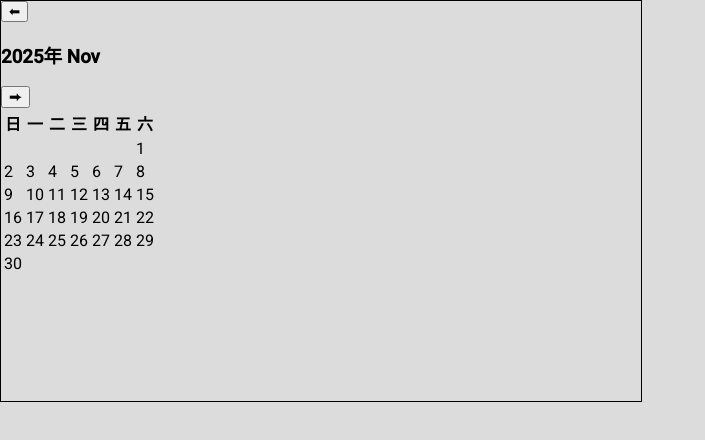
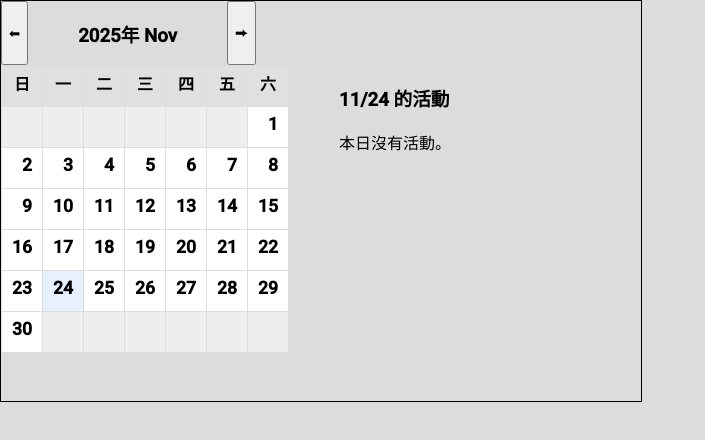
Before and after one commit to Jia-02/group_project_frontend, an Angular app: page /calendar in a window 1280 px wide. Shown: the top 440 px of the page, without its empty margins (0-705 px from the left). Built offline with nearby package versions, Linux system fonts and the light colour scheme.

Commit message:
一些css 行事曆

```diff
--- a/src/app/calendar/calendar.component.html
+++ b/src/app/calendar/calendar.component.html
@@ -1,13 +1,13 @@
 <div class="block">
-  <div>
+  <div class="display">
     <button (click)="prevMonth()">⬅</button>
     <h3>{{ currentMonth | date: 'yyyy年 MMM' }}</h3>
     <button (click)="nextMonth()">⮕</button>
   </div>
 
-  <div>
+  <div class="display">
     <div>
-      <table>
+      <table class="calendar-table">
         <thead>
           <tr>
             @for (dayName of dayNames; track $index) {
@@ -18,18 +18,18 @@
 
         <tbody>
           @for (week of monthWeeks; track $index) {
-          <tr >
+          <tr class="calendar-week">
             @for (day of week; track $index) {
-            <td
+            <td class="calendar-day"
               [class.is-current-month]="day && (day | date: 'MM') === (currentMonth | date: 'MM')"
               [class.is-selected]="day && (day | date: 'yyyyMMdd') === (selectedDay | date: 'yyyyMMdd')"
               (click)="selectDay(day)">
 
               @if (day) {
-              <span >{{ day | date: "d" }}</span>
+              <span class="day-number">{{ day | date: "d" }}</span>
 
               @if (hasActivity(day)) {
-              <div  title="有活動"></div>
+              <div title="有活動"></div>
               }
               }
             </td>
@@ -39,5 +39,24 @@
         </tbody>
       </table>
     </div>
+
+    <div>
+      <h3>{{ selectedDay | date: 'MM/dd' }} 的活動</h3>
+
+      <div>
+        @if (selectedDayActivities.length) {
+        <ul>
+          @for (activity of selectedDayActivities; track $index) {
+          <li>
+            <span>{{ activity.time }}</span> -
+            <span>{{ activity.title }}</span>
+          </li>
+          }
+        </ul>
+        } @else {
+        <p>本日沒有活動。</p>
+        }
+      </div>
+    </div>
   </div>
 </div>
--- a/src/app/calendar/calendar.component.scss
+++ b/src/app/calendar/calendar.component.scss
@@ -3,3 +3,54 @@
   height: 50%;
   border: 1px solid black;
 }
+
+.display{
+  display: flex;
+  gap: 50px;
+}
+
+.calendar-table {
+  width: 50%;
+  border-collapse: collapse;
+}
+
+.calendar-table th,
+.calendar-table td {
+  border: 1px solid #ddd;
+  padding: 5px;
+  height: 30px;
+  vertical-align: top;
+}
+
+.calendar-table th {
+  background-color: #e0e0e0;
+}
+
+.calendar-day {
+  cursor: pointer;
+  position: relative;
+  background-color: #fff;
+}
+
+.calendar-day.is-current-month {
+  background-color: #fff;
+}
+
+.calendar-day:not(.is-current-month) {
+  opacity: 0.6;
+  background-color: #fafafa;
+}
+
+.calendar-day.is-selected {
+  border: 2px solid #007bff;
+  /* 選中日期的視覺效果 */
+  background-color: #e6f0ff;
+}
+
+.day-number {
+  display: block;
+  text-align: right;
+  font-weight: bold;
+  font-size: 1.1em;
+  padding: 2px 5px;
+}
```
